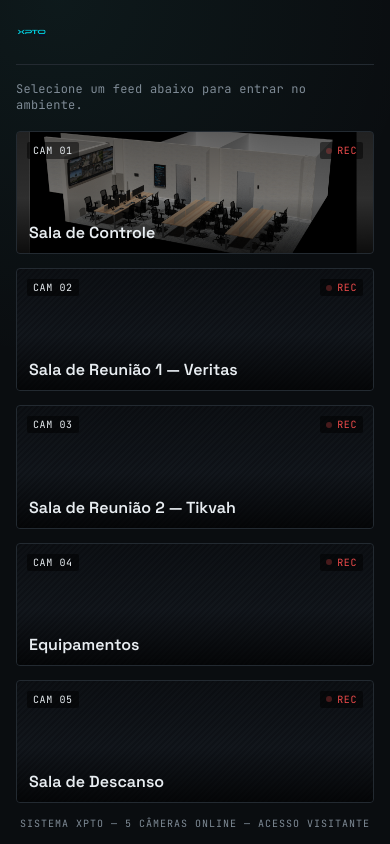
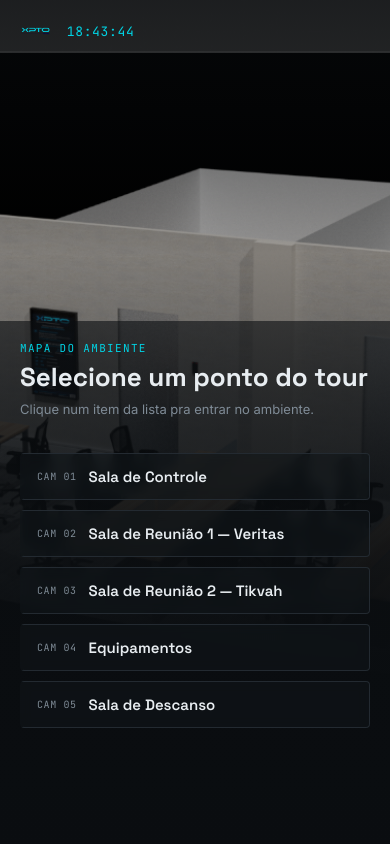
Before and after one commit to marcusforster13/xpto-tour-virtual, a plain HTML site: page index.html in a window 390 px wide. Drawn offline with Linux system fonts and the light colour scheme.

Commit message:
novo layout tipo mapa com lista e descricao

```diff
--- a/index.html
+++ b/index.html
@@ -13,8 +13,13 @@
 
 <div id="app">
 
-  <!-- ===================== TELA 1 — PAINEL / MENU ===================== -->
+  <!-- ===================== TELA 1 — MAPA / HUB ===================== -->
   <section id="menu-screen" class="screen active">
+
+    <div class="hero-media">
+      <img src="assets/sala-controle.png" alt="Visão geral do ambiente XPTO" class="hero-bg" id="hero-bg">
+      <div class="hero-vignette"></div>
+    </div>
 
     <header class="topbar">
       <img class="brand-logo" src="assets/logo.png" alt="XPTO Inc.">
@@ -22,16 +27,19 @@
       <div class="topbar-clock" id="topbar-clock">00:00:00</div>
     </header>
 
-    <p class="intro">
-      Selecione um feed abaixo para entrar no ambiente.
-    </p>
-
-    <div class="grid" id="grid">
-      <!-- os tiles são gerados via JS a partir de rooms[] em script.js -->
-    </div>
+    <aside class="hub-panel">
+      <div class="hub-panel-header">
+        <span class="hub-eyebrow">MAPA DO AMBIENTE</span>
+        <h2 class="hub-title">Selecione um ponto do tour</h2>
+        <p class="hub-hint">Clique num item da lista pra entrar no ambiente.</p>
+      </div>
+      <ul class="hub-list" id="hub-list">
+        <!-- itens gerados via JS a partir de ROOMS em script.js -->
+      </ul>
+    </aside>
 
     <footer class="footer-note">
-      SISTEMA XPTO — 5 CÂMERAS ONLINE — ACESSO VISITANTE
+      SISTEMA XPTO — <span id="cam-count">0</span> CÂMERAS ONLINE — ACESSO VISITANTE
     </footer>
   </section>
 
@@ -44,14 +52,17 @@
     <div class="scanline"></div>
 
     <div class="room-hud room-hud--top">
-      <button id="back-btn" class="back-btn" aria-label="Voltar ao painel">
-        <span class="back-arrow">&larr;</span> Voltar ao painel
+      <button id="back-btn" class="back-btn" aria-label="Voltar ao mapa">
+        <span class="back-arrow">&larr;</span> Voltar ao mapa
       </button>
       <div class="room-tag" id="room-tag">CAM 01 — AO VIVO</div>
     </div>
 
-    <div class="room-hud room-hud--bottom">
+    <div class="info-box" id="info-box">
+      <button class="info-close" id="info-close" aria-label="Fechar descrição">&times;</button>
+      <div class="info-eyebrow" id="room-tag-2">CAM 01</div>
       <div class="room-title" id="room-title">Sala de Controle</div>
+      <p class="room-desc" id="room-desc">Descrição do ambiente.</p>
       <div class="room-status" id="room-status">Conectando ao feed…</div>
     </div>
 
--- a/script.js
+++ b/script.js
@@ -1,28 +1,32 @@
 /* =========================================================
    XPTO — Tour Virtual — lógica
    =========================================================
+   CONCEITO: a imagem principal (assets/sala-controle.png) é o
+   "frame zero" compartilhado por todos os ambientes — é o
+   ponto de partida visual do tour, e serve de poster/fallback
+   pra todos os vídeos, já que cada vídeo de entrada começa
+   visualmente a partir dessa mesma cena.
+
    COMO ADICIONAR UM AMBIENTE DE VERDADE:
    1. Coloque o vídeo de entrada em  assets/videos/NOME.mp4
-   2. Coloque uma imagem de capa em  assets/NOME.png
-   3. Adicione um objeto no array ROOMS abaixo.
+      (o vídeo deve começar visualmente parecido com a imagem
+      HERO_IMAGE definida abaixo, já que é o frame comum).
+   2. Adicione um objeto no array ROOMS abaixo, com título,
+      descrição e caminho do vídeo.
 
-   startTime  = em que segundo do vídeo a reprodução deve
-                começar (útil se o vídeo tiver um trecho
-                "morto" no início e você quiser pular direto
-                pro frame que casa com o clique).
-   loopFrame  = se true, ao terminar o vídeo ele congela no
-                último frame (dá a sensação de "chegou e parou
-                olhando o ambiente"). Se quiser um vídeo em
-                loop contínuo dentro do ambiente, troque
-                video.loop = true lá na função playRoom().
+   startTime = em que segundo do vídeo a reprodução deve
+               começar, caso o arquivo tenha um trecho "morto"
+               no início.
    ========================================================= */
+
+const HERO_IMAGE = "assets/sala-controle.png";
 
 const ROOMS = [
   {
     id: "controle",
     camLabel: "CAM 01",
     title: "Sala de Controle",
-    cover: "assets/sala-controle.png",
+    description: "Onde os operadores acompanham câmeras, alertas e sistemas em tempo real, 24 horas por dia.",
     video: "assets/videos/sala-controle.mp4",
     startTime: 0,
   },
@@ -30,7 +34,7 @@ const ROOMS = [
     id: "reuniao-veritas",
     camLabel: "CAM 02",
     title: "Sala de Reunião 1 — Veritas",
-    cover: "",
+    description: "Espaço reservado para reuniões estratégicas, alinhamentos e apresentações a clientes.",
     video: "assets/videos/sala-reuniao-veritas.mp4",
     startTime: 0,
   },
@@ -38,7 +42,7 @@ const ROOMS = [
     id: "reuniao-tikvah",
     camLabel: "CAM 03",
     title: "Sala de Reunião 2 — Tikvah",
-    cover: "",
+    description: "Ambiente para reuniões internas, treinamentos e alinhamentos de equipe.",
     video: "assets/videos/sala-reuniao-tikvah.mp4",
     startTime: 0,
   },
@@ -46,7 +50,7 @@ const ROOMS = [
     id: "equipamentos",
     camLabel: "CAM 04",
     title: "Equipamentos",
-    cover: "",
+    description: "A estrutura técnica por trás da operação: servidores, racks e sistemas de gravação.",
     video: "assets/videos/equipamentos.mp4",
     startTime: 0,
   },
@@ -54,39 +58,46 @@ const ROOMS = [
     id: "descanso",
     camLabel: "CAM 05",
     title: "Sala de Descanso",
-    cover: "",
+    description: "Espaço de convivência da equipe para pausas durante o turno.",
     video: "assets/videos/sala-descanso.mp4",
     startTime: 0,
   },
 ];
 
 // ---------- elementos ----------
-const grid          = document.getElementById("grid");
+const hubList        = document.getElementById("hub-list");
+const camCountEl     = document.getElementById("cam-count");
 const menuScreen     = document.getElementById("menu-screen");
-const roomScreen      = document.getElementById("room-screen");
-const videoEl         = document.getElementById("tour-video");
-const fallbackImg     = document.getElementById("tour-fallback");
+const roomScreen     = document.getElementById("room-screen");
+const videoEl        = document.getElementById("tour-video");
+const fallbackImg    = document.getElementById("tour-fallback");
+const infoBox        = document.getElementById("info-box");
+const infoClose      = document.getElementById("info-close");
 const roomTitleEl    = document.getElementById("room-title");
+const roomDescEl     = document.getElementById("room-desc");
 const roomTagEl      = document.getElementById("room-tag");
+const roomTag2El     = document.getElementById("room-tag-2");
 const roomStatusEl   = document.getElementById("room-status");
-const backBtn         = document.getElementById("back-btn");
+const backBtn        = document.getElementById("back-btn");
 const topbarClock    = document.getElementById("topbar-clock");
 
-// ---------- monta os tiles do painel ----------
+videoEl.setAttribute("poster", HERO_IMAGE);
+camCountEl.textContent = ROOMS.length;
+
+// ---------- monta a lista do hub ----------
 ROOMS.forEach((room) => {
-  const tile = document.createElement("button");
-  tile.className = "feed-tile" + (room.cover ? "" : " placeholder");
-  if (room.cover) tile.style.backgroundImage = `url(${room.cover})`;
-  tile.setAttribute("data-room", room.id);
-  tile.innerHTML = `
-    <div class="feed-hud">
-      <span class="feed-id">${room.camLabel}</span>
-      <span class="feed-rec"><i class="dot"></i>REC</span>
-    </div>
-    <div class="feed-label">${room.title}</div>
+  const li = document.createElement("li");
+  const btn = document.createElement("button");
+  btn.className = "hub-item";
+  btn.setAttribute("data-room", room.id);
+  btn.innerHTML = `
+    <span class="hub-item-id">${room.camLabel}</span>
+    <span class="hub-item-name">${room.title}</span>
+    <span class="hub-item-arrow">&rarr;</span>
   `;
-  tile.addEventListener("click", () => enterRoom(room));
-  grid.appendChild(tile);
+  btn.addEventListener("click", () => enterRoom(room));
+  li.appendChild(btn);
+  hubList.appendChild(li);
 });
 
 // ---------- relógio no topo (efeito HUD) ----------
@@ -100,8 +111,11 @@ setInterval(tickClock, 1000);
 // ---------- entrar num ambiente ----------
 function enterRoom(room) {
   roomTitleEl.textContent = room.title;
+  roomDescEl.textContent = room.description;
   roomTagEl.textContent = `${room.camLabel} — AO VIVO`;
+  roomTag2El.textContent = room.camLabel;
   roomStatusEl.textContent = "Conectando ao feed…";
+  infoBox.classList.remove("hidden");
 
   menuScreen.classList.remove("active");
   roomScreen.classList.add("active");
@@ -109,7 +123,12 @@ function enterRoom(room) {
   playRoom(room);
 }
 
-// ---------- voltar ao painel ----------
+// ---------- fechar caixa de descrição (sem sair do ambiente) ----------
+infoClose.addEventListener("click", () => {
+  infoBox.classList.add("hidden");
+});
+
+// ---------- voltar ao mapa ----------
 backBtn.addEventListener("click", () => {
   videoEl.pause();
   videoEl.removeAttribute("src");
@@ -133,13 +152,11 @@ function playRoom(room) {
 
   const useFallback = () => {
     videoEl.style.display = "none";
-    if (room.cover) {
-      fallbackImg.src = room.cover;
-      fallbackImg.style.display = "block";
-      // força reflow pra animação reiniciar sempre
-      void fallbackImg.offsetWidth;
-      fallbackImg.classList.add("zooming");
-    }
+    fallbackImg.src = HERO_IMAGE;
+    fallbackImg.style.display = "block";
+    // força reflow pra animação reiniciar sempre
+    void fallbackImg.offsetWidth;
+    fallbackImg.classList.add("zooming");
     roomStatusEl.textContent = "Pré-visualização — vídeo de entrada ainda não configurado";
   };
 
--- a/style.css
+++ b/style.css
@@ -1,7 +1,7 @@
 /* =========================================================
-   KOTO — Tour Virtual
-   Identidade: central de monitoramento / grade de câmeras.
-   Paleta: grafite quase-preto + ciano de tela CRT + âmbar de alerta (uso raro).
+   XPTO — Tour Virtual
+   Identidade: central de monitoramento / mapa inteligente.
+   Paleta: grafite quase-preto + ciano do logo + azul-marinho.
    ========================================================= */
 
 :root{
@@ -55,23 +55,37 @@ button{ font-family: inherit; cursor: pointer; }
   transition: opacity .5s ease, transform .6s ease;
 }
 
-/* ===================== TELA 1 — PAINEL ===================== */
+/* ===================== TELA 1 — MAPA / HUB ===================== */
 
 #menu-screen{
-  display: flex;
-  flex-direction: column;
-  padding: 28px 40px 20px;
+  background: var(--bg);
+}
+
+.hero-media{
+  position: absolute; inset: 0;
+  z-index: 0;
+}
+.hero-bg{
+  width: 100%; height: 100%;
+  object-fit: cover;
+  object-position: center 40%;
+  display: block;
+}
+.hero-vignette{
+  position: absolute; inset: 0;
   background:
-    radial-gradient(circle at 15% 0%, rgba(73,224,209,0.06), transparent 40%),
-    var(--bg);
+    linear-gradient(90deg, rgba(10,13,16,0.35) 0%, rgba(10,13,16,0.08) 42%, rgba(10,13,16,0.85) 74%, rgba(10,13,16,0.97) 100%),
+    linear-gradient(to bottom, rgba(10,13,16,0.75) 0%, transparent 18%, transparent 78%, rgba(10,13,16,0.85) 100%);
 }
 
 .topbar{
+  position: absolute;
+  top: 0; left: 0; right: 0;
+  z-index: 2;
   display: flex;
   align-items: center;
   gap: 16px;
-  padding-bottom: 18px;
-  border-bottom: 1px solid var(--panel-line);
+  padding: 26px 40px;
 }
 
 .brand-logo{
@@ -95,121 +109,114 @@ button{ font-family: inherit; cursor: pointer; }
   letter-spacing: 0.05em;
 }
 
-.intro{
-  font-family: var(--font-mono);
-  font-size: 12px;
-  color: var(--text-muted);
-  margin: 16px 0 18px;
-  letter-spacing: 0.02em;
+.hub-panel{
+  position: absolute;
+  top: 0; right: 0; bottom: 0;
+  z-index: 2;
+  width: min(400px, 42vw);
+  display: flex;
+  flex-direction: column;
+  padding: 100px 32px 24px;
 }
 
-.grid{
-  flex: 1;
-  display: grid;
-  grid-template-columns: repeat(3, 1fr);
-  grid-auto-rows: 1fr;
-  gap: 14px;
-  min-height: 0;
+.hub-panel-header{ margin-bottom: 18px; }
+
+.hub-eyebrow{
+  display: block;
+  font-family: var(--font-mono);
+  font-size: 11px;
+  letter-spacing: 0.12em;
+  color: var(--cyan);
+  margin-bottom: 8px;
 }
 
-.feed-tile{
-  position: relative;
-  border: 1px solid var(--panel-line);
-  background-color: var(--panel);
-  background-size: cover;
-  background-position: center;
-  border-radius: 4px;
-  overflow: hidden;
-  padding: 0;
-  text-align: left;
-  color: var(--text);
-  transition: border-color .25s ease, transform .25s ease;
+.hub-title{
+  font-family: var(--font-display);
+  font-weight: 700;
+  font-size: 26px;
+  margin: 0 0 8px;
+  line-height: 1.15;
 }
 
-.feed-tile::before{
-  /* vinheta pra dar aspecto de câmera */
-  content: "";
-  position: absolute; inset: 0;
-  background: linear-gradient(to top, rgba(0,0,0,0.75) 0%, rgba(0,0,0,0.1) 45%, rgba(0,0,0,0.35) 100%);
-  transition: background .25s ease;
+.hub-hint{
+  font-family: var(--font-body);
+  font-size: 13px;
+  color: var(--text-muted);
+  margin: 0;
 }
 
-.feed-tile:hover,
-.feed-tile:focus-visible{
-  border-color: var(--cyan-dim);
-  transform: translateY(-2px);
-}
-.feed-tile:hover::before{
-  background: linear-gradient(to top, rgba(0,0,0,0.6) 0%, rgba(0,0,0,0.05) 45%, rgba(73,224,209,0.12) 100%);
+.hub-list{
+  list-style: none;
+  margin: 18px 0 0;
+  padding: 0;
+  display: flex;
+  flex-direction: column;
+  gap: 10px;
+  overflow-y: auto;
 }
 
-.feed-tile.placeholder{
-  background-image: none;
-  background:
-    repeating-linear-gradient(135deg, #14191f 0 2px, #10141a 2px 4px);
+.hub-item{
+  width: 100%;
+  display: flex;
+  align-items: center;
+  gap: 12px;
+  text-align: left;
+  background: rgba(18,22,27,0.55);
+  border: 1px solid var(--panel-line);
+  border-left: 3px solid transparent;
+  border-radius: 4px;
+  padding: 13px 14px;
+  color: var(--text);
+  backdrop-filter: blur(6px);
+  transition: border-color .2s ease, background .2s ease, transform .2s ease;
 }
 
-.feed-hud{
-  position: absolute;
-  top: 10px; left: 10px; right: 10px;
-  display: flex;
-  justify-content: space-between;
-  align-items: center;
+.hub-item:hover,
+.hub-item:focus-visible{
+  border-color: var(--panel-line);
+  border-left-color: var(--cyan);
+  background: rgba(18,22,27,0.85);
+  transform: translateX(-2px);
+}
+
+.hub-item-id{
   font-family: var(--font-mono);
   font-size: 10px;
   letter-spacing: 0.06em;
-  z-index: 2;
+  color: var(--text-muted);
+  white-space: nowrap;
+}
+.hub-item:hover .hub-item-id{ color: var(--cyan); }
+
+.hub-item-name{
+  font-family: var(--font-display);
+  font-weight: 600;
+  font-size: 15px;
+  flex: 1;
 }
 
-.feed-id{
-  background: rgba(0,0,0,0.5);
-  padding: 2px 6px;
-  border-radius: 2px;
-  color: var(--text);
+.hub-item-arrow{
+  color: var(--cyan);
+  font-family: var(--font-mono);
+  font-size: 14px;
+  opacity: 0;
+  transform: translateX(-4px);
+  transition: opacity .2s ease, transform .2s ease;
 }
-
-.feed-rec{
-  display: flex;
-  align-items: center;
-  gap: 5px;
-  color: var(--red);
-  background: rgba(0,0,0,0.5);
-  padding: 2px 6px;
-  border-radius: 2px;
-}
-.feed-rec .dot{
-  width: 6px; height: 6px;
-  border-radius: 50%;
-  background: var(--red);
-  display: inline-block;
-  animation: blink 1.4s infinite ease-in-out;
-}
-@keyframes blink{ 50% { opacity: 0.25; } }
-
-.feed-label{
-  position: absolute;
-  left: 12px; bottom: 10px; right: 12px;
-  z-index: 2;
-  font-family: var(--font-display);
-  font-weight: 600;
-  font-size: 16px;
-}
-
-.feed-sub{
-  position: absolute;
-  left: 12px; bottom: -14px;
-  font-family: var(--font-mono);
-  font-size: 10px;
-  color: var(--text-muted);
+.hub-item:hover .hub-item-arrow{
+  opacity: 1;
+  transform: translateX(0);
 }
 
 .footer-note{
-  padding-top: 14px;
+  position: absolute;
+  left: 0; right: 0; bottom: 0;
+  z-index: 2;
+  padding: 16px 40px;
   font-family: var(--font-mono);
   font-size: 10px;
   letter-spacing: 0.1em;
   color: var(--text-muted);
-  text-align: center;
 }
 
 /* ===================== TELA 2 — DENTRO DO AMBIENTE ===================== */
@@ -262,13 +269,6 @@ button{ font-family: inherit; cursor: pointer; }
   justify-content: space-between;
   background: linear-gradient(to bottom, rgba(0,0,0,0.65), transparent);
 }
-.room-hud--bottom{
-  bottom: 0;
-  flex-direction: column;
-  align-items: flex-start;
-  gap: 4px;
-  background: linear-gradient(to top, rgba(0,0,0,0.7), transparent);
-}
 
 .back-btn{
   display: flex; align-items: center; gap: 8px;
@@ -299,34 +299,87 @@ button{ font-family: inherit; cursor: pointer; }
   border-radius: 4px;
 }
 
+/* caixa de descrição do ambiente */
+.info-box{
+  position: absolute;
+  left: 30px; bottom: 30px;
+  z-index: 3;
+  max-width: 380px;
+  background: rgba(10,13,16,0.72);
+  backdrop-filter: blur(10px);
+  border: 1px solid var(--panel-line);
+  border-left: 3px solid var(--cyan);
+  border-radius: 6px;
+  padding: 20px 44px 20px 22px;
+  transition: opacity .3s ease, transform .3s ease;
+}
+.info-box.hidden{
+  opacity: 0;
+  transform: translateY(8px);
+  pointer-events: none;
+}
+
+.info-close{
+  position: absolute;
+  top: 10px; right: 12px;
+  background: none;
+  border: none;
+  color: var(--text-muted);
+  font-size: 18px;
+  line-height: 1;
+  padding: 4px;
+}
+.info-close:hover{ color: var(--text); }
+
+.info-eyebrow{
+  font-family: var(--font-mono);
+  font-size: 10px;
+  letter-spacing: 0.1em;
+  color: var(--cyan);
+  margin-bottom: 6px;
+}
+
 .room-title{
   font-family: var(--font-display);
   font-weight: 700;
-  font-size: 28px;
+  font-size: 22px;
+  margin-bottom: 8px;
+}
+.room-desc{
+  font-family: var(--font-body);
+  font-size: 13.5px;
+  line-height: 1.5;
+  color: var(--text);
+  margin: 0 0 10px;
 }
 .room-status{
   font-family: var(--font-mono);
-  font-size: 11px;
+  font-size: 10px;
   color: var(--text-muted);
   letter-spacing: 0.05em;
 }
 
 /* ===================== RESPONSIVO ===================== */
 
-@media (max-width: 860px){
-  #menu-screen{ padding: 20px 16px 14px; }
-  .grid{ grid-template-columns: 1fr 1fr; }
-  .room-title{ font-size: 20px; }
+@media (max-width: 900px){
+  .hub-panel{
+    width: 100%;
+    top: auto;
+    height: 62%;
+    padding: 20px 20px 16px;
+    background: linear-gradient(to top, rgba(10,13,16,0.97), rgba(10,13,16,0.6));
+  }
+  .hero-vignette{
+    background: linear-gradient(to bottom, rgba(10,13,16,0.55) 0%, transparent 30%, rgba(10,13,16,0.4) 55%, rgba(10,13,16,0.97) 78%);
+  }
+  .topbar{ padding: 18px 20px; }
   .brand-sub{ display: none; }
-}
-
-@media (max-width: 560px){
-  .grid{ grid-template-columns: 1fr; }
-  .topbar-clock{ display: none; }
+  .footer-note{ display: none; }
+  .info-box{ left: 16px; right: 16px; bottom: 16px; max-width: none; }
 }
 
 @media (prefers-reduced-motion: reduce){
-  .screen, .feed-tile, .tour-fallback.zooming{
+  .screen, .hub-item, .tour-fallback.zooming, .info-box{
     transition: none !important;
     animation: none !important;
   }
```
Also changed, not shown: README.md.
